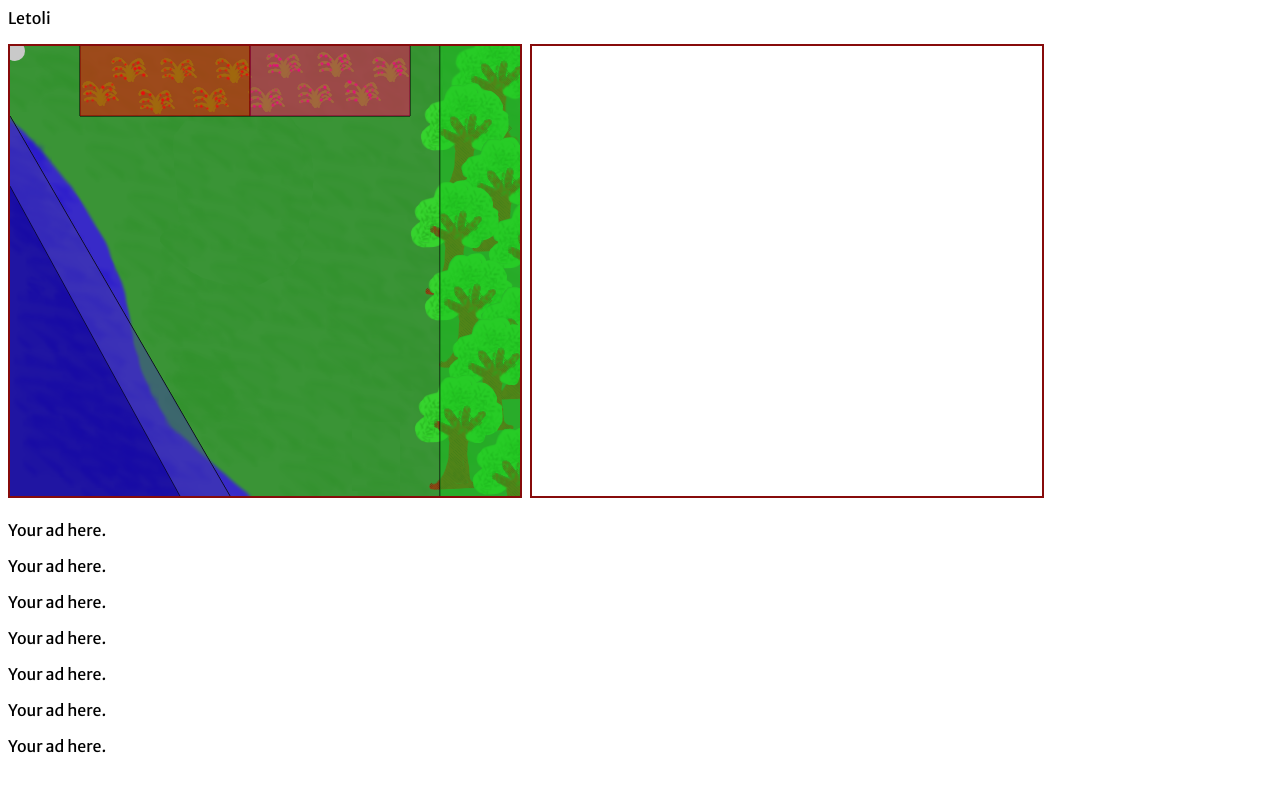
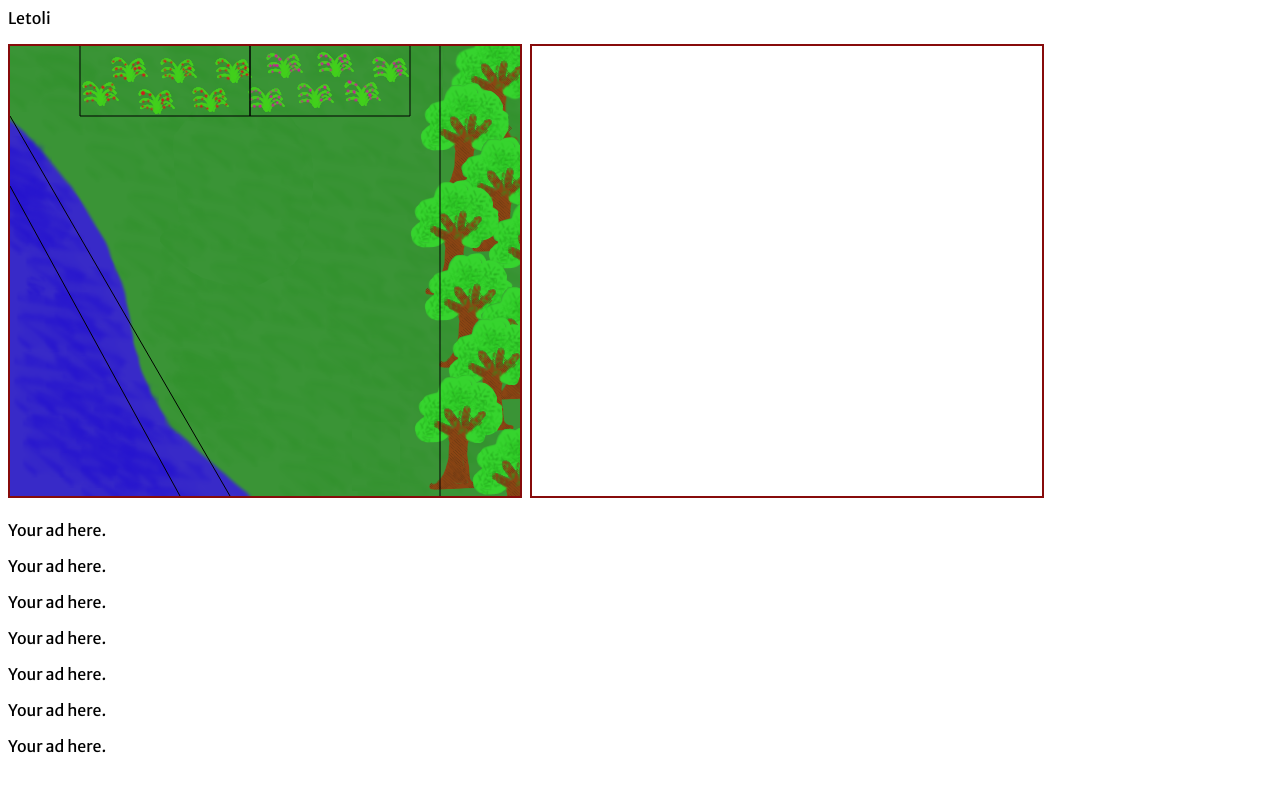
Before and after one commit to markagrios/letoli, a website: page index.html in a window 1280 px wide. Both pictures are taken after a click on the element "Letoli". Drawn offline with nearby package versions, Linux system fonts and the light colour scheme.

Commit message:
progress....

```diff
--- a/draw_world.js
+++ b/draw_world.js
@@ -12,138 +12,119 @@ function init() {
 	//setInterval(function(){ alert("Hello"); }, 3000);
 	//drawCircle(126,126,10);
 
-	//start();
-	setInterval(move(),delay);
-
 	drawLines();
 }
 
-function start() {
-	return setInterval(move(),delay);
-}
-
-function clear() {
-  wctx.clearRect(0, 0, WIDTH, HEIGHT);
+function clear(canvas) {
+  canvas.clearRect(0, 0, WIDTH, HEIGHT);
 }
 
 function drawCircle(x, y, r) {
 	clear();
-	wctx.beginPath();
-	wctx.arc(x,y,r,0,Math.PI * 2,false);
-	wctx.closePath();
-	wctx.fillStyle = letoli.color;
-	wctx.fill();
-}
-
-function moveLetoli(dx,dy) {
-	if(letoli.x + dx > WIDTH || letoli.y + dy > HEIGHT) {
-		return;
-	}
-
-	drawCircle(letoli.x + dx, letoli.y + dy, SIZE);
-	letolix = letoli.x + dx;
-	letoliy = letoli.y + dy;
-}
-
-function move() {
-	moveLetoli(5,5);
-	console.log("move? ", letoli.x, letoli.y);
+	sctx.beginPath();
+	sctx.arc(x,y,r,0,Math.PI * 2,false);
+	sctx.closePath();
+	sctx.fillStyle = letoli.color;
+	sctx.fill();
 }
 
 function drawLines() {
-	wctx.strokeStyle = "#000000";
+	sctx.strokeStyle = "#000000";
 
 	//tree boundary
-	wctx.beginPath();
-	wctx.moveTo(430,0);
-	wctx.lineTo(430,510);
-	wctx.stroke();
+	sctx.beginPath();
+	sctx.moveTo(430,0);
+	sctx.lineTo(430,510);
+	sctx.stroke();
 
 	//good berries
-	wctx.beginPath();
-	wctx.moveTo(70,0);
-	wctx.lineTo(70,70);
-	wctx.lineTo(240,70);
-	wctx.lineTo(240,0);
-	wctx.stroke();
+	sctx.beginPath();
+	sctx.moveTo(70,0);
+	sctx.lineTo(70,70);
+	sctx.lineTo(240,70);
+	sctx.lineTo(240,0);
+	sctx.stroke();
 
 	//bad berries
-	wctx.beginPath();
-	wctx.moveTo(240,0);
-	wctx.lineTo(240,70);
-	wctx.lineTo(400,70);
-	wctx.lineTo(400,0);
-	wctx.stroke();
+	sctx.beginPath();
+	sctx.moveTo(240,0);
+	sctx.lineTo(240,70);
+	sctx.lineTo(400,70);
+	sctx.lineTo(400,0);
+	sctx.stroke();
 
 	//safe water boundary
-	wctx.beginPath();
-	wctx.moveTo(0,70);
-	wctx.lineTo(220,450);
-	wctx.stroke();
+	sctx.beginPath();
+	sctx.moveTo(0,70);
+	sctx.lineTo(220,450);
+	sctx.stroke();
 
 	//death water boundary
-	wctx.beginPath();
-	wctx.moveTo(0,140);
-	wctx.lineTo(170,450);
-	wctx.stroke();
+	sctx.beginPath();
+	sctx.moveTo(0,140);
+	sctx.lineTo(170,450);
+	sctx.stroke();
 
 }
 
 function treeShade() {
-	wctx.fillStyle = 'rgba(24,196,30,.5)';
+	sctx.fillStyle = FORESTCOLOR;
 
-	wctx.beginPath();
-	wctx.moveTo(430,0);
-	wctx.lineTo(430,510);
-	wctx.lineTo(510,450);
-	wctx.lineTo(510,0);
-	wctx.fill();
+	sctx.beginPath();
+	sctx.moveTo(430,0);
+	sctx.lineTo(430,510);
+	sctx.lineTo(510,450);
+	sctx.lineTo(510,0);
+	sctx.fill();
 }
 
 function goodBerryShade() {
-	wctx.fillStyle = 'rgba(255,0,0,.5)';
+	sctx.fillStyle = SAFEBERRYCOLOR;
 
-	wctx.beginPath();
-	wctx.moveTo(70,0);
-	wctx.lineTo(70,70);
-	wctx.lineTo(240,70);
-	wctx.lineTo(240,0);
-	wctx.fill();
+	sctx.beginPath();
+	sctx.moveTo(70,0);
+	sctx.lineTo(70,70);
+	sctx.lineTo(240,70);
+	sctx.lineTo(240,0);
+	sctx.fill();
 }
 
 function badBerryShade() {
-	wctx.fillStyle = 'rgba(255,0,92,.5)';
+	sctx.fillStyle = DEATHBERRYCOLOR;
 
-	wctx.beginPath();
-	wctx.moveTo(240,0);
-	wctx.lineTo(240,70);
-	wctx.lineTo(400,70);
-	wctx.lineTo(400,0);
-	wctx.fill();
+	sctx.beginPath();
+	sctx.moveTo(240,0);
+	sctx.lineTo(240,70);
+	sctx.lineTo(400,70);
+	sctx.lineTo(400,0);
+	sctx.fill();
 }
 
 function safeWaterShade() {
-	wctx.fillStyle = 'rgba(65,58,165,.5)';
+	sctx.fillStyle = SAFEWATERCOLOR;
 
-	wctx.beginPath();
-	wctx.moveTo(0,70);
-	wctx.lineTo(0,140);
-	wctx.lineTo(170,450);
-	wctx.lineTo(220,450);
-	wctx.fill();
+	sctx.beginPath();
+	sctx.moveTo(0,70);
+	sctx.lineTo(0,140);
+	sctx.lineTo(170,450);
+	sctx.lineTo(220,450);
+	sctx.fill();
 }
 
 function dangerousWaterShade() {
-	wctx.fillStyle = 'rgba(8,0,124,.5)';
+	sctx.fillStyle = DEATHWATERCOLOR;
 
-	wctx.beginPath();
-	wctx.moveTo(0,140);
-	wctx.lineTo(0,450);
-	wctx.lineTo(170,450);
-	wctx.fill();
+	sctx.beginPath();
+	sctx.moveTo(0,140);
+	sctx.lineTo(0,450);
+	sctx.lineTo(170,450);
+	sctx.fill();
 }
 
 function shade() {
+	clear(sctx);
+	drawLines();
+
 	treeShade();
 	goodBerryShade();
 	badBerryShade();
--- /dev/null
+++ b/evolve.js
@@ -0,0 +1,8 @@
+
+function evolve() {
+	// the actual calculations and stuff
+
+
+	stepcount++;
+	console.log(stepcount);
+}
--- a/index.html
+++ b/index.html
@@ -21,7 +21,7 @@
 </div>
 
 <div id="info">
-	<p>Your ad here.</p>
+	<p id="testp">Your ad here.</p>
 	<p>Your ad here.</p>
 	<p>Your ad here.</p>
 	<p>Your ad here.</p>
@@ -31,10 +31,11 @@
 </div>
 
 
-
-
-<script src="script.js"></script>
+<!-- the order of these matter.... -->
 <script src="draw_brain.js"></script>
 <script src="draw_world.js"></script>
+<script src="script.js"></script>
+<script src="evolve.js"></script>
+
 </body>
 </html>
--- a/script.js
+++ b/script.js
@@ -1,3 +1,15 @@
+const WIDTH = 510;
+const HEIGHT = 450;
+const LSIZE = 10;
+
+const DEATHWATERCOLOR = 'rgba(0,0,200,.4)';
+const SAFEWATERCOLOR = 'rgba(0,0,100,.4)';
+const DEATHBERRYCOLOR = 'rgba(100,0,100,.4)';
+const SAFEBERRYCOLOR = 'rgba(200,0,0,.4)';
+const FORESTCOLOR = 'rgba(0,200,0,.4)';
+
+const DELAY = 100; //time delay in milleseconds for animations and step
+
 var landscape = document.getElementById('landscape');
 var lctx = landscape.getContext("2d");
 
@@ -10,14 +22,24 @@ var sctx = shade.getContext("2d");
 var visual = document.getElementById('visual');
 var vctx = visual.getContext("2d");
 
-var delay = 1000; //time delay in milleseconds for animations
-const WIDTH = 510;
-const HEIGHT = 450;
-const SIZE = 10;
+var landscapeData = lctx.createImageData(WIDTH,HEIGHT);
+var worldData = wctx.createImageData(WIDTH,HEIGHT);
+var shadeData = sctx.createImageData(WIDTH,HEIGHT);
+var visualData = vctx.createImageData(WIDTH,HEIGHT);
+
+
+var stepcount = 0;
+
+var inDeathWater = false;
+var inSafeWater = false;
+var inDeathBerry = false;
+var inSafeBerry = false;
+var inForest = false;
+var inNeutral = true;
 
 console.log("script.js");
 
-var letoli = {
+var letoli = {			// would it be easier/more helpful if stats were between 0 and 1?
 	x : 0,
 	y : 0,
 	health : 100,
@@ -25,28 +47,97 @@ var letoli = {
 	water: 0,
 	sleep: 0,
 	color: "#c9c9c9",
+	setStats : function() {
+		if(inDeathWater == true) {
+			this.health = 0;
+		}
+		if(inSafeWater == true) {
+			this.water += 25;
+		}
+		if(inDeathBerry == true) {
+			this.health -= 20;
+		}
+		if(inSafeBerry == true) {
+			this.health += 20;
+		}
+		if(inForest == true) {
+			//no idea what to put here
+		}
+		if(inNeutral == true) {
+			console.log("in neutral area");
+		}
+	}
 };
 
-$(document).ready(function(){
-    $("button").click(function(){
-        $.getJSON("demo_ajax_json.js", function(result){
-            $.each(result, function(i, field){
-                $("div").append(field + " ");
-                console.log("what?");
-            });
-        });
-    });
-});
+function getPixelTerrain(x,y) { //use the shade canvas to find the color of a certain pixel
+	index = ((x + y * landscapeData.width) * 4);
 
-function getRegion(x,y) { //returns region
+	shade();
+
+	if(landscapeData.data[index+2] == 200) { //if in death water
+		inDeathWater = true;
+		inSafeWater = false;
+		inDeathBerry = false;
+		inSafeBerry = false;
+		inForest = false;
+		inNeutral = false;
+		return inDeathWater;
+	}
+	if(landscapeData.data[index+2] == 100) { //if in safe water
+		inDeathWater = false;
+		inSafeWater = true;
+		inDeathBerry = false;
+		inSafeBerry = false;
+		inForest = false;
+		inNeutral = false;
+		return inSafeWater;
+	}
+	if(landscapeData.data[index+0] == 100 && landscapeData.data[index+2] == 100) { //if in death berry
+		inDeathWater = false;
+		inSafeWater = false;
+		inDeathBerry = true;
+		inSafeBerry = false;
+		inForest = false;
+		inNeutral = false;
+		return inDeathBerry;
+	}
+	if(landscapeData.data[index+0] == 200) { //if in safe berry
+		inDeathWater = false;
+		inSafeWater = false;
+		inDeathBerry = false;
+		inSafeBerry = true;
+		inForest = false;
+		inNeutral = false;
+		return inSafeWater;
+	}
+	if(landscapeData.data[index+1] == 200) { //if in forest
+		inDeathWater = false;
+		inSafeWater = false;
+		inDeathBerry = false;
+		inSafeBerry = false;
+		inForest = true;
+		inNeutral = false;
+		return inForest;
+	}
+
+	inDeathWater = false;
+	inSafeWater = false;
+	inDeathBerry = false;
+	inSafeBerry = false;
+	inForest = false;
+	inNeutral = true;
+	return inNeutral;
+
+	clear(sctx);
 
 }
 
+function innerHTML(id,text) { //when calling function, must put parameters in quotes | innerHTML("testp","walnuts");
+	document.getElementById(id).innerHTML = text;
+}
+
+getPixelTerrain(126,126);
 
 
-function step() {
-	// the actual calculations and stuff
-}
-
-//////////////THIS IS THE END OF THE CODE, STEP IS ONE PASS THROUGH THE NEURAL NETWORK////////////////
-//setInterval(step(), 1000);
+//////////////THIS IS THE END OF THE CODE, STEP IS ONE PASS THROUGH THE Neutral NETWORK////////////////
+//setInterval(evolve, DELAY);
--- a/style.css
+++ b/style.css
@@ -7,7 +7,7 @@ canvas {
 #canvas_container {
 	height: 460px;
 }
-#world, #landscape {
+#world, #landscape, #shade {
 	position: absolute;
     top: 44;
     left: 8;
```
